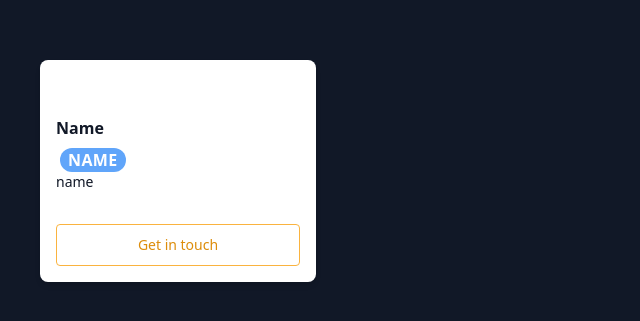
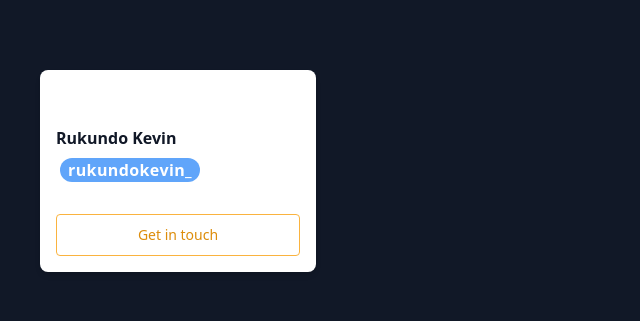
Before and after one commit to rukundo-kevin/ur-opensource, a React (Create React App) app: page /dashboard in a window 1280 px wide. Shown: the part 229-550 px from the top of the page, without its empty margins (0-640 px from the left). Built offline with nearby package versions, Linux system fonts and the light colour scheme.

Commit message:
Change info to props

```diff
--- a/src/components/App.js
+++ b/src/components/App.js
@@ -10,7 +10,7 @@ function App() {
     >
     <div className="container mx-auto text-gray-900  font-sans p-2 antialiased">
       <div className="flex flex-wrap -mx-4">
-        <Card />
+        <Card name='Rukundo Kevin' twitterHandle='rukundokevin_'/>
       </div>
     </div>
 
--- a/src/components/UserCard.js
+++ b/src/components/UserCard.js
@@ -1,17 +1,16 @@
 import React from 'react';
 
-const Card = ({name}) => {
+const Card = ({name, twitterHandle}) => {
   return (
     <div className="w-full sm:w-1/2 md:w-1/2 xl:w-1/4 p-4 ">
       <div className="c-card block bg-white shadow-md hover:shadow-xl rounded-lg overflow-hidden">
         <div className="relative pb-8 overflow-hidden">
         </div>
         <div className="p-4">
-          <h2 className="mt-2 mb-2  font-bold">Name</h2>
-          <span className="inline-block mx-1 px-2 py-1 leading-none bg-blue-400 text-white rounded-full font-semibold uppercase tracking-wide text-md">
-           Name
+          <h2 className="mt-2 mb-2  font-bold">{name}</h2>
+          <span className="inline-block mx-1 px-2 py-1 leading-none bg-blue-400 text-white rounded-full font-semibold tracking-wide text-md">
+           {twitterHandle}
           </span>
-          <p className="text-sm">name</p>
         </div>
         <div className="p-4 flex items-center text-sm text-gray-600">
             <button
```
